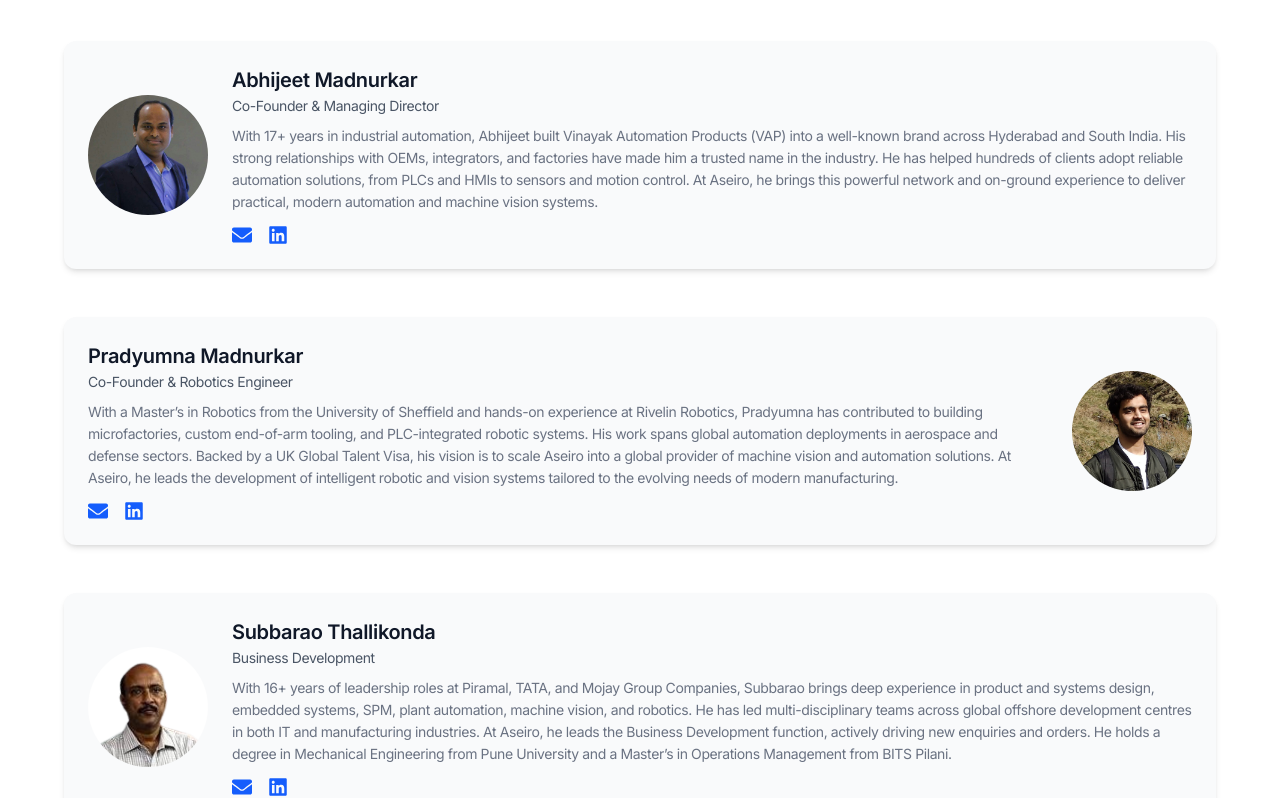
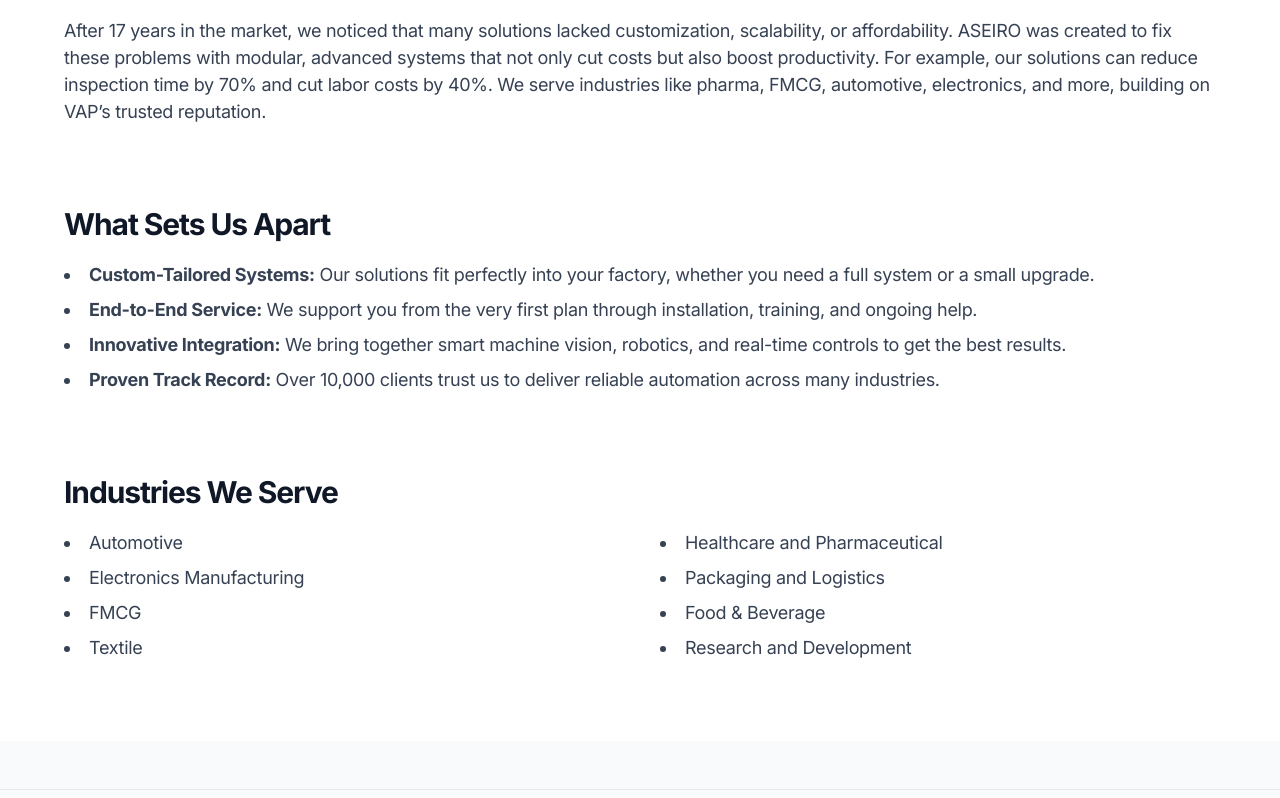
Before and after one commit to pradyumna-aseiro/Vercel-website, a Next.js app: page /about in a window 1280 px wide. Shown: the part 608-1406 px from the top of the page. Built offline with nearby package versions, Linux system fonts and the light colour scheme.

Commit message:
added why aseiro part in about

```diff
--- a/app/(default)/about/page.tsx
+++ b/app/(default)/about/page.tsx
@@ -34,116 +34,43 @@ export default function AboutPage() {
           </p>
         </div>
 
-        {/* Meet the Team */}
+        {/* Why ASEIRO & Our Approach */}
         <div>
-          <h2 className="text-3xl font-bold mb-10">Meet the Team</h2>
-
-          {/* Abhijeet */}
-          <div className="bg-gray-50 rounded-xl shadow-md hover:shadow-lg transition p-6 mb-12 flex flex-col md:flex-row items-center gap-6">
-            <Image
-              src="/team/team-abhijeet.png"
-              alt="Abhijeet Madnurkar"
-              width={120}
-              height={120}
-              className="rounded-full object-cover w-[120px] h-[120px] shrink-0"
-            />
-            <div>
-              <h3 className="text-xl font-semibold">Abhijeet Madnurkar</h3>
-              <p className="text-gray-600 text-sm mb-2">Co-Founder & Managing Director</p>
-              <p className="text-gray-500 text-sm mb-3">
-                With 17+ years in industrial automation, Abhijeet built Vinayak Automation Products (VAP) into a well-known
-                brand across Hyderabad and South India. His strong relationships with OEMs, integrators, and factories have
-                made him a trusted name in the industry. He has helped hundreds of clients adopt reliable automation solutions,
-                from PLCs and HMIs to sensors and motion control. At Aseiro, he brings this powerful network and on-ground
-                experience to deliver practical, modern automation and machine vision systems.
-              </p>
-              <div className="flex gap-4 text-blue-600 text-xl">
-                <a href="mailto:info@aseiro.in" aria-label="Email">
-                  <FaEnvelope className="hover:text-blue-800 transition" />
-                </a>
-                <a href="https://www.linkedin.com/in/abhijeet-madnurkar-27a15142/" target="_blank" rel="noopener noreferrer" aria-label="LinkedIn">
-                  <FaLinkedin className="hover:text-blue-800 transition" />
-                </a>
-              </div>
-            </div>
-          </div>
-
-          {/* Pradyumna */}
-          <div className="bg-gray-50 rounded-xl shadow-md hover:shadow-lg transition p-6 mb-12 flex flex-col md:flex-row-reverse items-center gap-6">
-            <Image
-              src="/team/team-pradyumna.png"
-              alt="Pradyumna Madnurkar"
-              width={120}
-              height={120}
-              className="rounded-full object-cover w-[120px] h-[120px] shrink-0"
-            />
-            <div>
-              <h3 className="text-xl font-semibold">Pradyumna Madnurkar</h3>
-              <p className="text-gray-600 text-sm mb-2">Co-Founder & Robotics Engineer</p>
-              <p className="text-gray-500 text-sm mb-3">
-                With a Master’s in Robotics from the University of Sheffield and hands-on experience
-                at Rivelin Robotics, Pradyumna has contributed to building microfactories, custom
-                end-of-arm tooling, and PLC-integrated robotic systems. His work spans global
-                automation deployments in aerospace and defense sectors. Backed by a UK Global Talent
-                Visa, his vision is to scale Aseiro into a global provider of machine vision and
-                automation solutions. At Aseiro, he leads the development of intelligent robotic and
-                vision systems tailored to the evolving needs of modern manufacturing.
-              </p>
-              <div className="flex gap-4 text-blue-600 text-xl">
-                <a href="mailto:pradyumna@aseiro.in" aria-label="Email">
-                  <FaEnvelope className="hover:text-blue-800 transition" />
-                </a>
-                <a href="https://www.linkedin.com/in/pradyumnam/" target="_blank" rel="noopener noreferrer" aria-label="LinkedIn">
-                  <FaLinkedin className="hover:text-blue-800 transition" />
-                </a>
-              </div>
-            </div>
-          </div>
-
-          {/* Subbarao */}
-          <div className="bg-gray-50 rounded-xl shadow-md hover:shadow-lg transition p-6 mb-12 flex flex-col md:flex-row items-center gap-6">
-            <Image
-              src="/team/team-subbarao.png"
-              alt="Subbarao"
-              width={120}
-              height={120}
-              className="rounded-full object-cover w-[120px] h-[120px] shrink-0"
-            />
-            <div>
-              <h3 className="text-xl font-semibold">Subbarao Thallikonda</h3>
-              <p className="text-gray-600 text-sm mb-2">Business Development</p>
-              <p className="text-gray-500 text-sm mb-3">
-                With 16+ years of leadership roles at Piramal, TATA, and Mojay Group Companies, Subbarao
-                brings deep experience in product and systems design, embedded systems, SPM, plant automation,
-                machine vision, and robotics. He has led multi-disciplinary teams across global offshore
-                development centres in both IT and manufacturing industries. At Aseiro, he leads the Business
-                Development function, actively driving new enquiries and orders. He holds a degree in Mechanical
-                Engineering from Pune University and a Master’s in Operations Management from BITS Pilani.
-              </p>
-              <div className="flex gap-4 text-blue-600 text-xl">
-                <a href="mailto:subbarao@aseiro.in" aria-label="Email">
-                  <FaEnvelope className="hover:text-blue-800 transition" />
-                </a>
-                <a href="https://www.linkedin.com/in/subbarao-business-development-171119301/" target="_blank" rel="noopener noreferrer" aria-label="LinkedIn">
-                  <FaLinkedin className="hover:text-blue-800 transition" />
-                </a>
-              </div>
-            </div>
-          </div>
+          <h2 className="text-3xl font-bold mb-4">Why ASEIRO & Our Approach</h2>
+          <p className="text-gray-700 text-lg mb-4">
+            After 17 years in the market, we noticed that many solutions lacked customization, scalability, or affordability.
+            ASEIRO was created to fix these problems with modular, advanced systems that not only cut costs but also boost
+            productivity. For example, our solutions can reduce inspection time by 70% and cut labor costs by 40%. We serve
+            industries like pharma, FMCG, automotive, electronics, and more, building on VAP’s trusted reputation.
+          </p>
         </div>
 
-        {/* Mission & Vision */}
+        {/* What Sets Us Apart */}
         <div>
-          <h2 className="text-3xl font-bold mb-4">Our Mission & Vision</h2>
-          <p className="text-gray-700 text-lg mb-4">
-            Our mission is to empower Indian manufacturing with advanced automation technologies
-            that meet global standards.
-          </p>
-          <p className="text-gray-700 text-lg">
-            We envision a future where every production line is intelligent, efficient, and free
-            from manual errors.
-          </p>
+          <h2 className="text-3xl font-bold mb-4">What Sets Us Apart</h2>
+          <ul className="text-gray-700 text-lg list-disc list-inside space-y-2">
+            <li><strong>Custom-Tailored Systems:</strong> Our solutions fit perfectly into your factory, whether you need a full system or a small upgrade.</li>
+            <li><strong>End-to-End Service:</strong> We support you from the very first plan through installation, training, and ongoing help.</li>
+            <li><strong>Innovative Integration:</strong> We bring together smart machine vision, robotics, and real-time controls to get the best results.</li>
+            <li><strong>Proven Track Record:</strong> Over 10,000 clients trust us to deliver reliable automation across many industries.</li>
+          </ul>
         </div>
+
+        {/* Industries We Serve */}
+        <div>
+          <h2 className="text-3xl font-bold mb-4">Industries We Serve</h2>
+          <ul className="text-gray-700 text-lg list-disc list-inside grid md:grid-cols-2 gap-x-10 gap-y-2">
+            <li>Automotive</li>
+            <li>Healthcare and Pharmaceutical</li>
+            <li>Electronics Manufacturing</li>
+            <li>Packaging and Logistics</li>
+            <li>FMCG</li>
+            <li>Food & Beverage</li>
+            <li>Textile</li>
+            <li>Research and Development</li>
+          </ul>
+        </div>
+
       </div>
     </section>
   );
```
